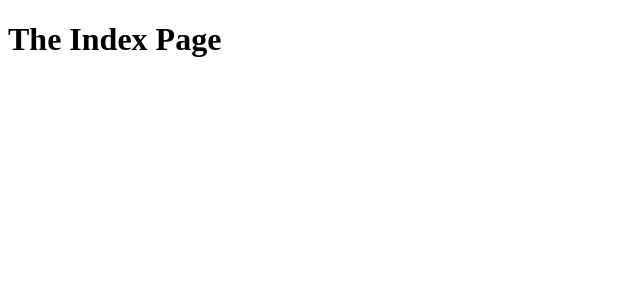
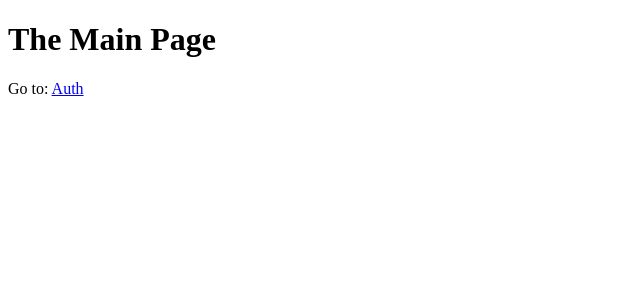
Before and after one commit to MadFarmer101/next.js-project, a Next.js app: page / in a window 1280 px wide. Shown: the top 300 px of the page, without its empty margins (0-640 px from the left). Built offline with nearby package versions, Linux system fonts and the light colour scheme.

Commit message:
Adds a Link to /auth from next/link. It's cool,works right out of the box

```diff
--- a/pages/index.js
+++ b/pages/index.js
@@ -1,11 +1,19 @@
-import React from 'react';
+import React from "react";
+
+import Link from "next/link";
 
 const indexPage = () => {
   return (
     <div>
-      <h1>The Index Page</h1>
+      <h1>The Main Page</h1>
+      <p>
+        Go to:{" "}
+        <Link href="/auth">
+          <a>Auth</a>
+        </Link>{" "}
+      </p>
     </div>
   );
-}
+};
 
 export default indexPage;
```
Also changed, not shown: 1 other file (tests, documents, lock files or other folders).
